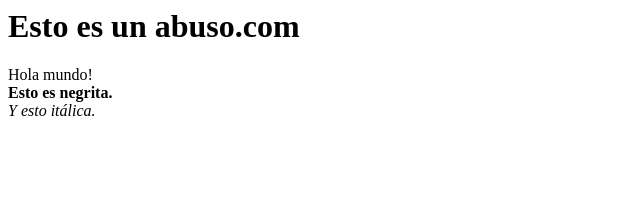
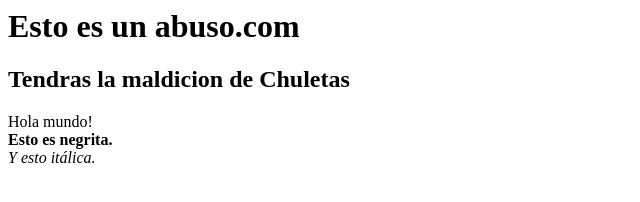
Before and after one commit to jecs580/SJ_Git_Eval, a plain HTML site: page index.html in a window 1280 px wide. Shown: the whole page, without its empty margins (0-640 px from the left). Drawn offline with Linux system fonts and the light colour scheme.

Commit message:
agregando un h2

```diff
--- a/index.html
+++ b/index.html
@@ -8,6 +8,7 @@
 
 <body>
 <h1>Esto es un abuso.com</h1>
+<h2>Tendras la maldicion de Chuletas</h2>
 Hola mundo!<br>
 
 <b>Esto es negrita.</b><br>
```
